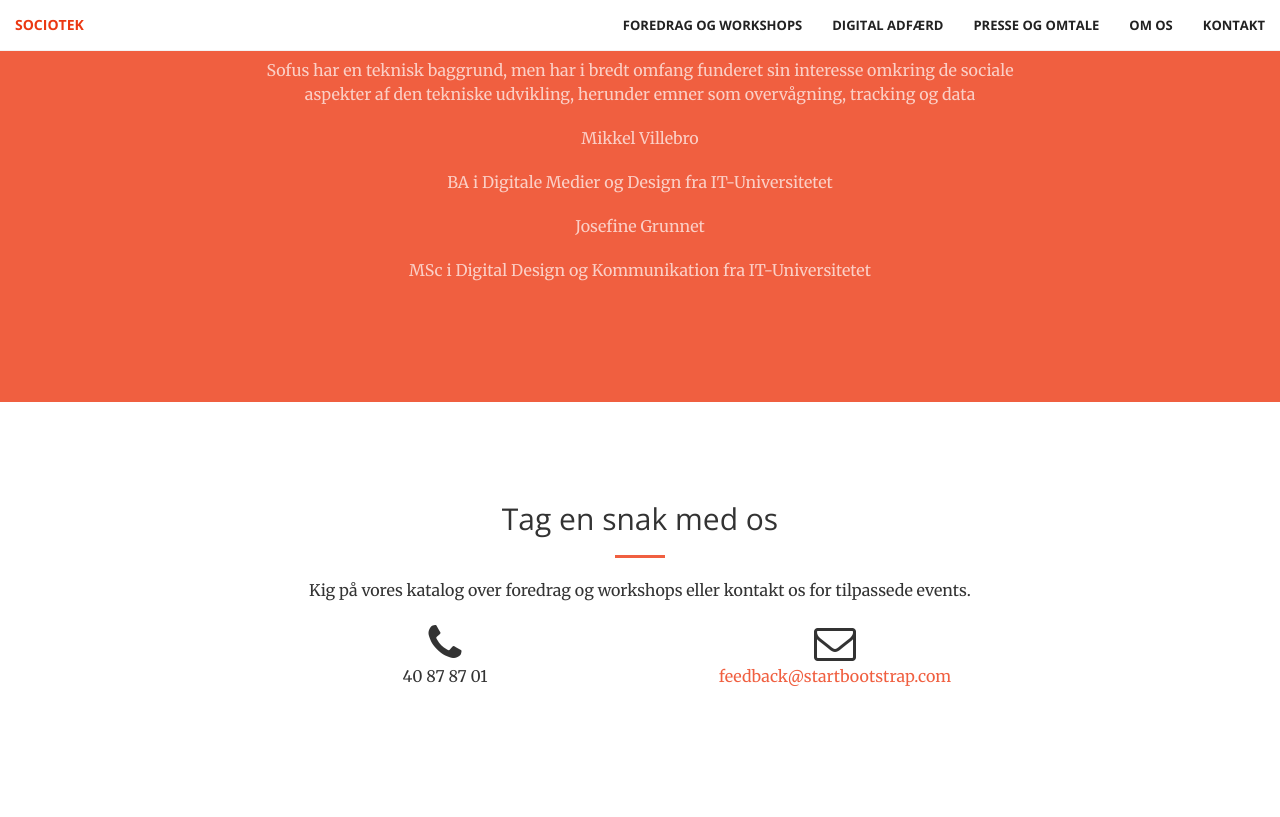
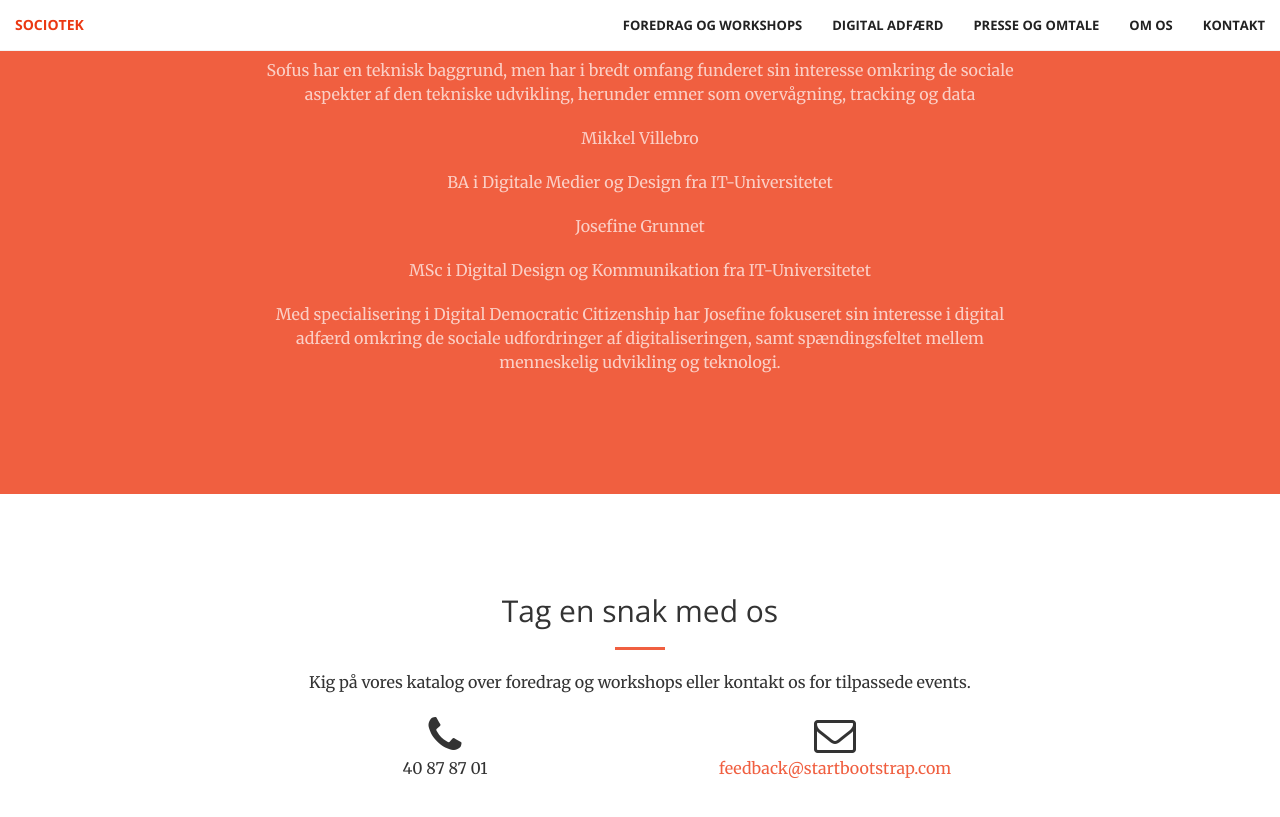
Before and after one commit to sociotek/sociotek.github.io, a Jekyll site: the page built from about.html, in a window 1280 px wide and 900 px high, scrolled down 508 px. Shown: the top 817 px of the window. Built offline with Jekyll 4.4.1, drawn with Linux system fonts in a browser that asks for light colours.

Commit message:
Beskrivelse Josefine

```diff
--- a/about.html
+++ b/about.html
@@ -15,6 +15,7 @@ title: Om os
 				<p class="text-faded">BA i Digitale Medier og Design fra IT-Universitetet</p>
 				<p class="text-faded">Josefine Grunnet</p>
 				<p class="text-faded">MSc i Digital Design og Kommunikation fra IT-Universitetet</p>
+				<p class="text-faded">Med specialisering i Digital Democratic Citizenship har Josefine fokuseret sin interesse i digital adfærd omkring de sociale udfordringer af digitaliseringen, samt spændingsfeltet mellem menneskelig udvikling og teknologi.</p>
 			</div>
 		</div>
 	</div>
```
